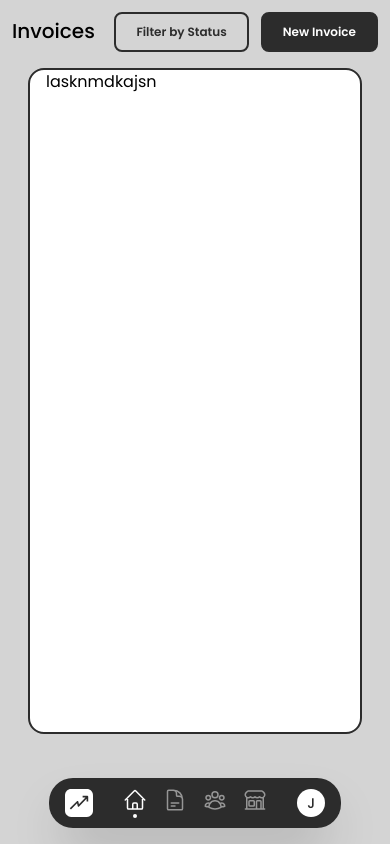
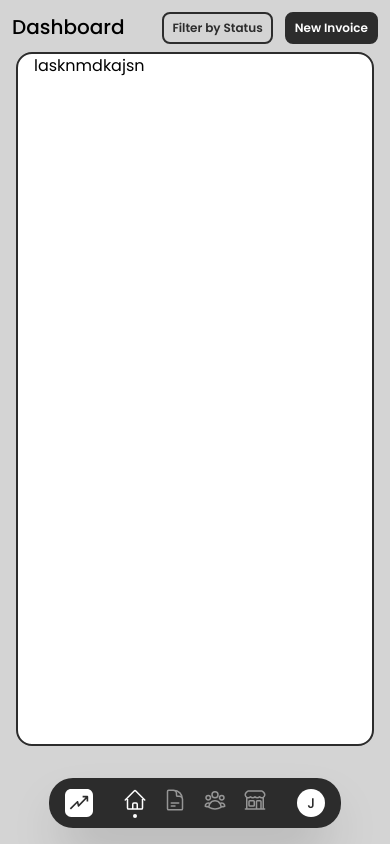
Before and after one commit to n53337/minvoicer, a React (Vite) app: page /dashboard in a window 390 px wide. Built offline with nearby package versions, Linux system fonts and the light colour scheme.

Commit message:
mobile skeleton

```diff
--- a/src/components/shared/AppSkeleton.jsx
+++ b/src/components/shared/AppSkeleton.jsx
@@ -1,17 +1,17 @@
 import AppNavbar from "../shared/AppNavbar";
-const AppSkeleton = ({ children }) => {
+const AppSkeleton = ({ children, title }) => {
   return (
     <section className="w-full h-full bg-brown-100 flex flex-col-reverse md:flex-row">
       <AppNavbar />
-      <div className="w-full h-full p-3 md:px-6 md:py-12 f-col ">
+      <div className="w-full h-full p-3 md:px-6 md:py-12 f-col gap-1">
         <aside className="f-between items-center">
-          <h2>Invoices</h2>
+          <h2>{title}</h2>
           <div className="flex gap-3">
             <button className="btn btn-accent">Filter by Status</button>
             <button className="btn btn-primary">New Invoice</button>
           </div>
         </aside>
-        <div className="w-full h-full p-4">
+        <div className="w-full h-full p-1 md:p-4">
           <div className="w-full h-full bg-white border-2 border-brown rounded-2xl px-4">
             {children}
           </div>
--- a/src/pages/dashboard/Dashboard.jsx
+++ b/src/pages/dashboard/Dashboard.jsx
@@ -3,7 +3,7 @@ import AppSkeleton from "../../components/shared/AppSkeleton";
 const Dashboard = () => {
   return (
     <main className="min-w-full h-screen">
-      <AppSkeleton>lasknmdkajsn</AppSkeleton>
+      <AppSkeleton title="Dashboard">lasknmdkajsn</AppSkeleton>
     </main>
   );
 };
--- a/src/styles/globals.css
+++ b/src/styles/globals.css
@@ -99,7 +99,7 @@ body {
 /* Components Classes */
 @layer components {
   .btn {
-    @apply py-2.5 px-5 rounded-lg cursor-pointer border-2 font-semibold text-xs lg:text-base hover:brightness-90 hover:delay-75;
+    @apply py-1.5 px-2 lg:py-2.5 lg:px-5 rounded-lg cursor-pointer border-2 font-semibold text-xs lg:text-base hover:brightness-90 hover:delay-75;
   }
 
   .btn-primary {
```
